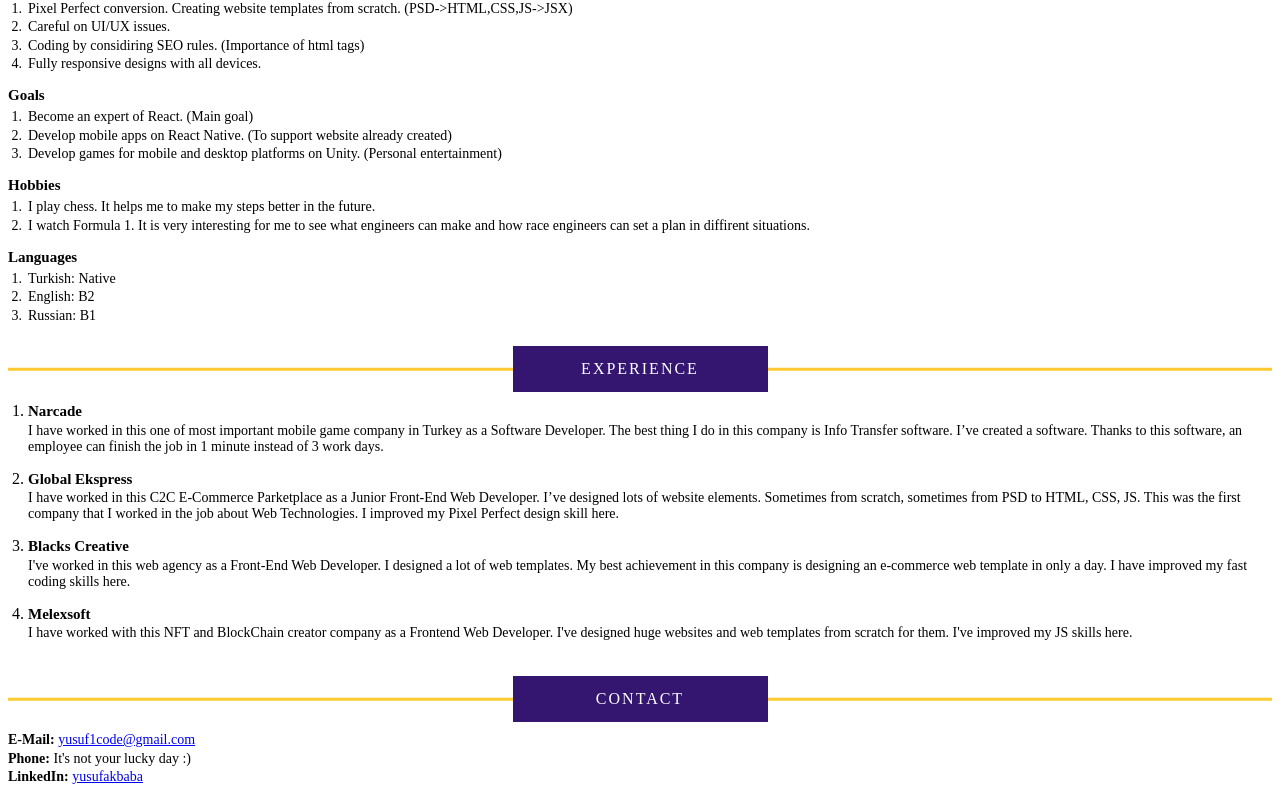
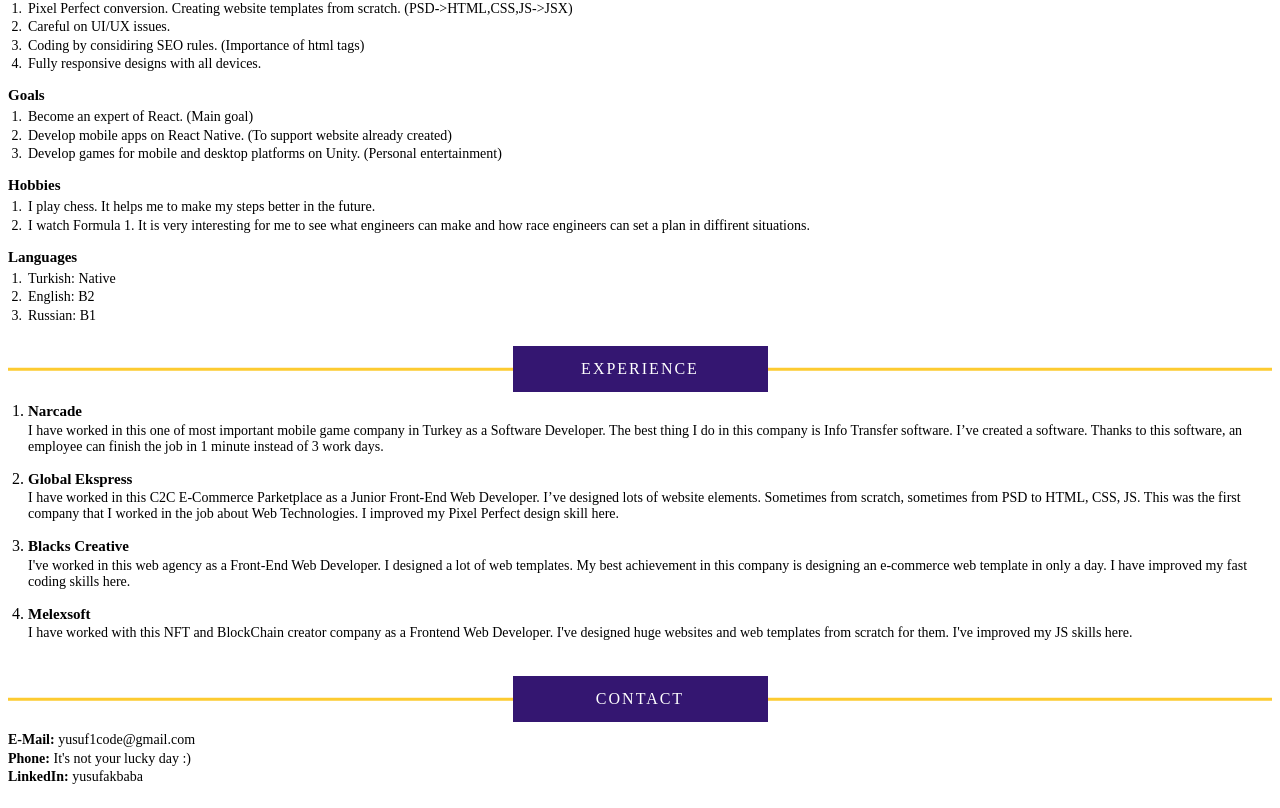
Before and after one commit to yusufcode/mywebsite-next, a Next.js app: page /cv-resume in a window 1280 px wide. Shown: the part 470-1278 px from the top of the page. Built offline with nearby package versions, Linux system fonts and the light colour scheme.

Commit message:
Update TitleText.js

```diff
--- a/components/cv/TitleText.js
+++ b/components/cv/TitleText.js
@@ -1,19 +1,11 @@
 import styles from '../../styles/cv/TitleText.module.scss'
 
-export default function TitleText({title, text, linkMail, linkTel, linkLinkedin}) {
+export default function TitleText({title, text, link}) {
   return (
     <>
-    {linkMail ?
+    {link ?
       <p className={styles.titleText}>
-          <span className={styles.title}>{title}: </span><a href={`mailto:${linkMail}`} className={styles.link}>{text}</a>
-      </p>
-      : linkTel ?
-      <p className={styles.titleText}>
-          <span className={styles.title}>{title}: </span><a href={`tel:${linkTel}`} className={styles.link}>{text}</a>
-      </p>
-      : linkLinkedin ?
-      <p className={styles.titleText}>
-          <span className={styles.title}>{title}: </span><a href={`www.linkedin.com/in/${linkLinkedin}`} className={styles.link}>{text}</a>
+          <span className={styles.title}>{title}: </span><a href={link} className={styles.link}>{text}</a>
       </p>
       :
       <p className={styles.titleText}>
```
